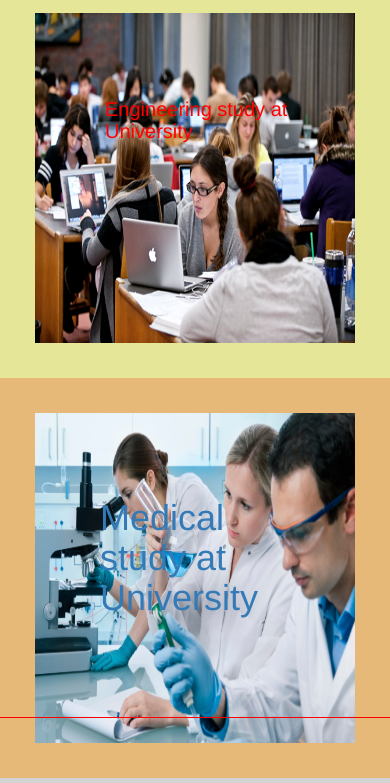
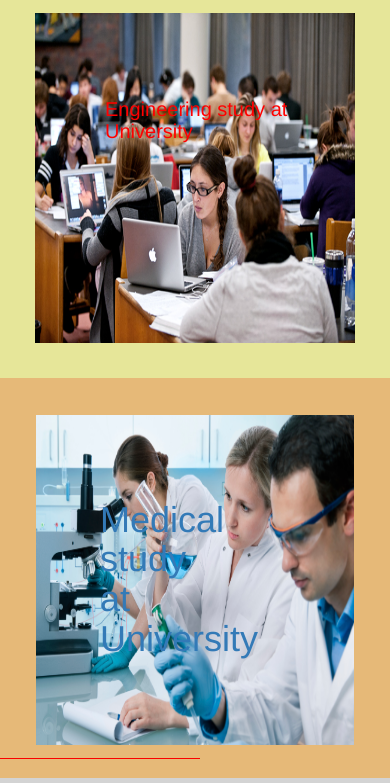
Before and after one commit to aster28/project, a plain HTML site: page index.html in a window 390 px wide. Shown: the part 1417-2200 px from the top of the page. Drawn offline with nearby package versions, Linux system fonts and the light colour scheme.

Commit message:
Update ass.css

```diff
--- a/ass.css
+++ b/ass.css
@@ -20,7 +20,7 @@ body{
     vertical-align:text-top;
     width:100% ;
 
-}
+b}
 
   .content5  img {
 
@@ -35,7 +35,7 @@ body{
 }
  .content4 h3{position:absolute;padding:110px; text-align:left;left:0px;}
  .content5 h3{position:absolute;padding:100px; text-align:left;left:0px;}
- .content6 h1{position:absolute;padding:100px; text-align:left;left:0px;}
+ .content6 h1{position:absolute;padding:100px; text-align:left;left:0px;width:50%}
 }
 h1{
    color: rgb(250,0,0);
@@ -61,7 +61,9 @@ background-color:#006892;
 .content6{
  height:400px;
 background-color:#e6b978;
-
+padding:0.1em;
+  box-sizing:border-box;
+  display:inline-block;
 
 }
 .content4 a >h3{
```
